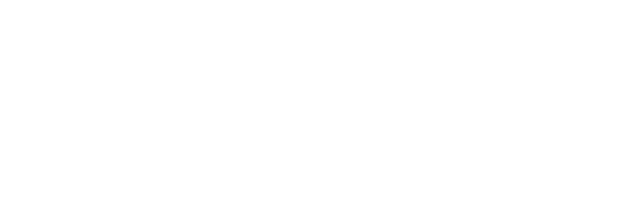
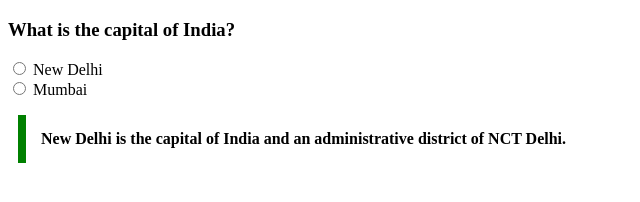
Before and after one commit to acciojob/trivia-vi3003, a website: page main.html in a window 1280 px wide. Shown: the whole page, without its empty margins (0-640 px from the left). Drawn offline with Linux system fonts and the light colour scheme.

Commit message:
initial commit

```diff
--- a/main.html
+++ b/main.html
@@ -8,8 +8,18 @@
 
 <body>
 	<!-- the entire body must be written by student -->
-    <script type="text/javascript" src="./script.js">
-</script>
+    <!-- <script type="text/javascript" src="./script.js">
+</script> -->
+<h3>What is the capital of India?</h3>
+<p>
+	<input type="radio" name="city" value="new_delhi">
+	<label for="new_delhi">New Delhi</label>
+	<br>
+	<input type="radio" name="city" value="mumbai">
+	<label for="mumbai">Mumbai</label>
+	<br>
+	<blockquote>New Delhi is the capital of India and an administrative district of NCT Delhi.</blockquote>
+</p>
 
 </body>
 
--- a/styles.css
+++ b/styles.css
@@ -1,2 +1,10 @@
 
+blockquote{
+max-width: 600px;
+margin: 10px;
+padding: 15px;
+border-left: 8px solid green;
+background-color: #f8fffe"";
+font-weight: bold;
+}
 /* Your CSS Code here. */
```
